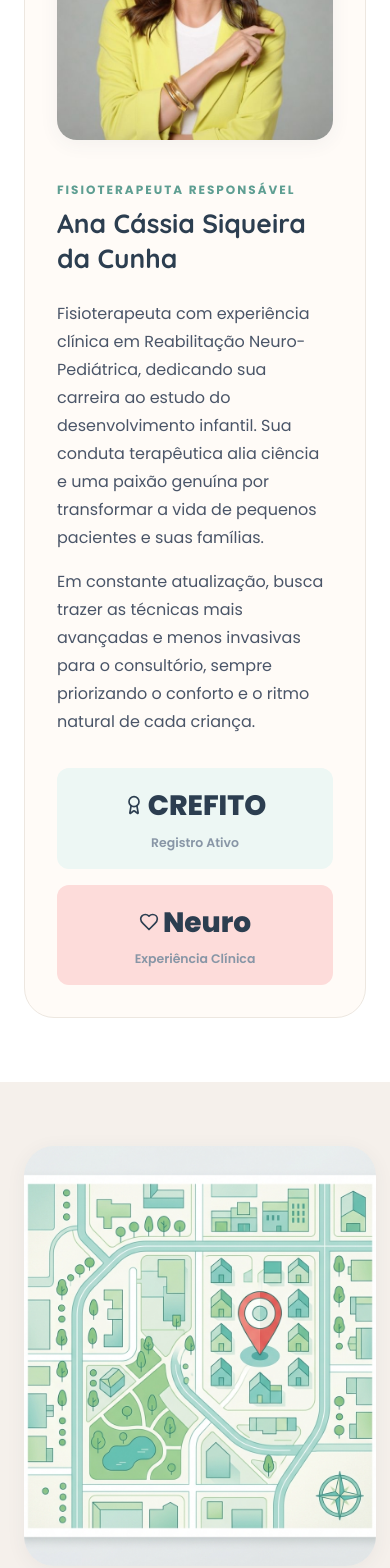
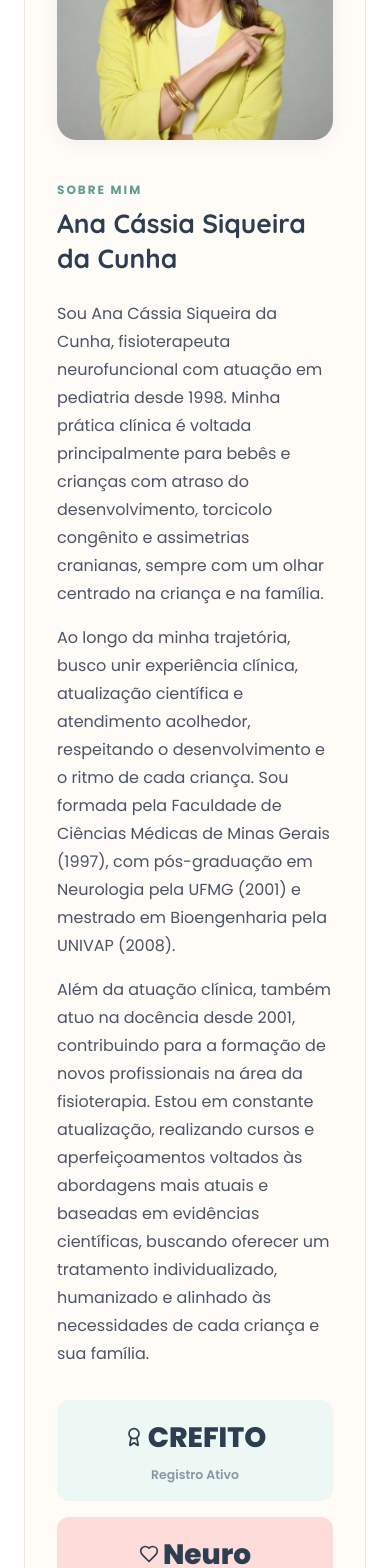
Before and after one commit to sitefisioneuro-droid/neuro-fisio, a Next.js app: page / in a window 390 px wide. Shown: the part 3636-5204 px from the top of the page. Built offline with nearby package versions, Linux system fonts and the light colour scheme.

Commit message:
mobile first

```diff
--- a/src/app/page.tsx
+++ b/src/app/page.tsx
@@ -250,22 +250,34 @@ export default function Home() {
               </div>
 
               <div>
-                <p className={styles.proLabel}>Fisioterapeuta Responsável</p>
-                {/* ⬇ Trocar pelo nome real da profissional */}
+                <p className={styles.proLabel}>Sobre mim</p>
                 <h2 className={styles.proName}>Ana Cássia Siqueira da Cunha</h2>
 
                 <p className={styles.proText}>
-                  Fisioterapeuta com experiência clínica em Reabilitação
-                  Neuro-Pediátrica, dedicando sua carreira ao estudo do
-                  desenvolvimento infantil. Sua conduta terapêutica alia ciência
-                  e uma paixão genuína por transformar a vida de pequenos
-                  pacientes e suas famílias.
+                  Sou Ana Cássia Siqueira da Cunha, fisioterapeuta neurofuncional
+                  com atuação em pediatria desde 1998. Minha prática clínica é
+                  voltada principalmente para bebês e crianças com atraso do
+                  desenvolvimento, torcicolo congênito e assimetrias cranianas,
+                  sempre com um olhar centrado na criança e na família.
                 </p>
 
                 <p className={styles.proText}>
-                  Em constante atualização, busca trazer as técnicas mais
-                  avançadas e menos invasivas para o consultório, sempre
-                  priorizando o conforto e o ritmo natural de cada criança.
+                  Ao longo da minha trajetória, busco unir experiência clínica,
+                  atualização científica e atendimento acolhedor, respeitando o
+                  desenvolvimento e o ritmo de cada criança. Sou formada pela
+                  Faculdade de Ciências Médicas de Minas Gerais (1997), com
+                  pós-graduação em Neurologia pela UFMG (2001) e mestrado em
+                  Bioengenharia pela UNIVAP (2008).
+                </p>
+
+                <p className={styles.proText}>
+                  Além da atuação clínica, também atuo na docência desde 2001,
+                  contribuindo para a formação de novos profissionais na área da
+                  fisioterapia. Estou em constante atualização, realizando
+                  cursos e aperfeiçoamentos voltados às abordagens mais atuais e
+                  baseadas em evidências científicas, buscando oferecer um
+                  tratamento individualizado, humanizado e alinhado às
+                  necessidades de cada criança e sua família.
                 </p>
 
                 <div className={styles.proStats}>
```
